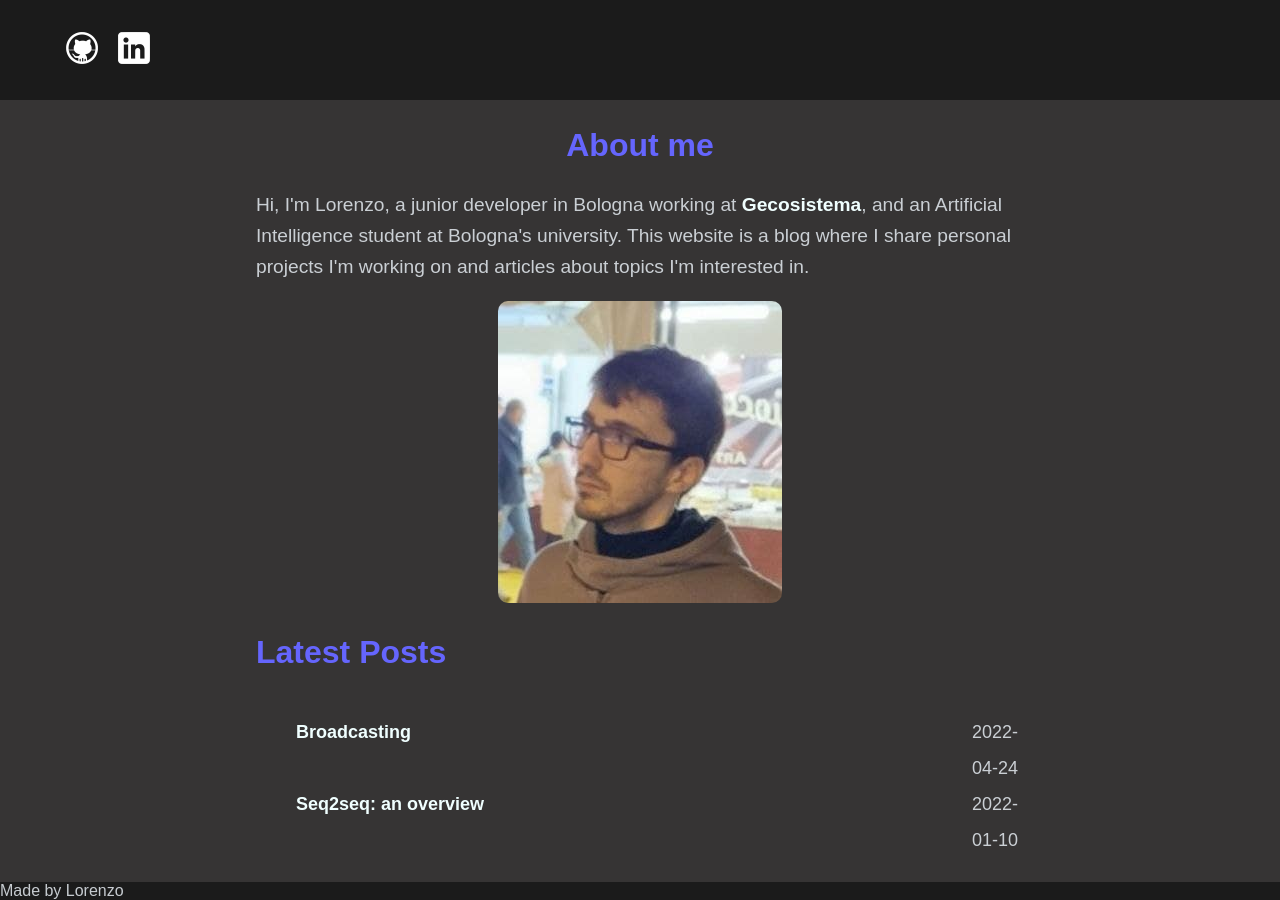
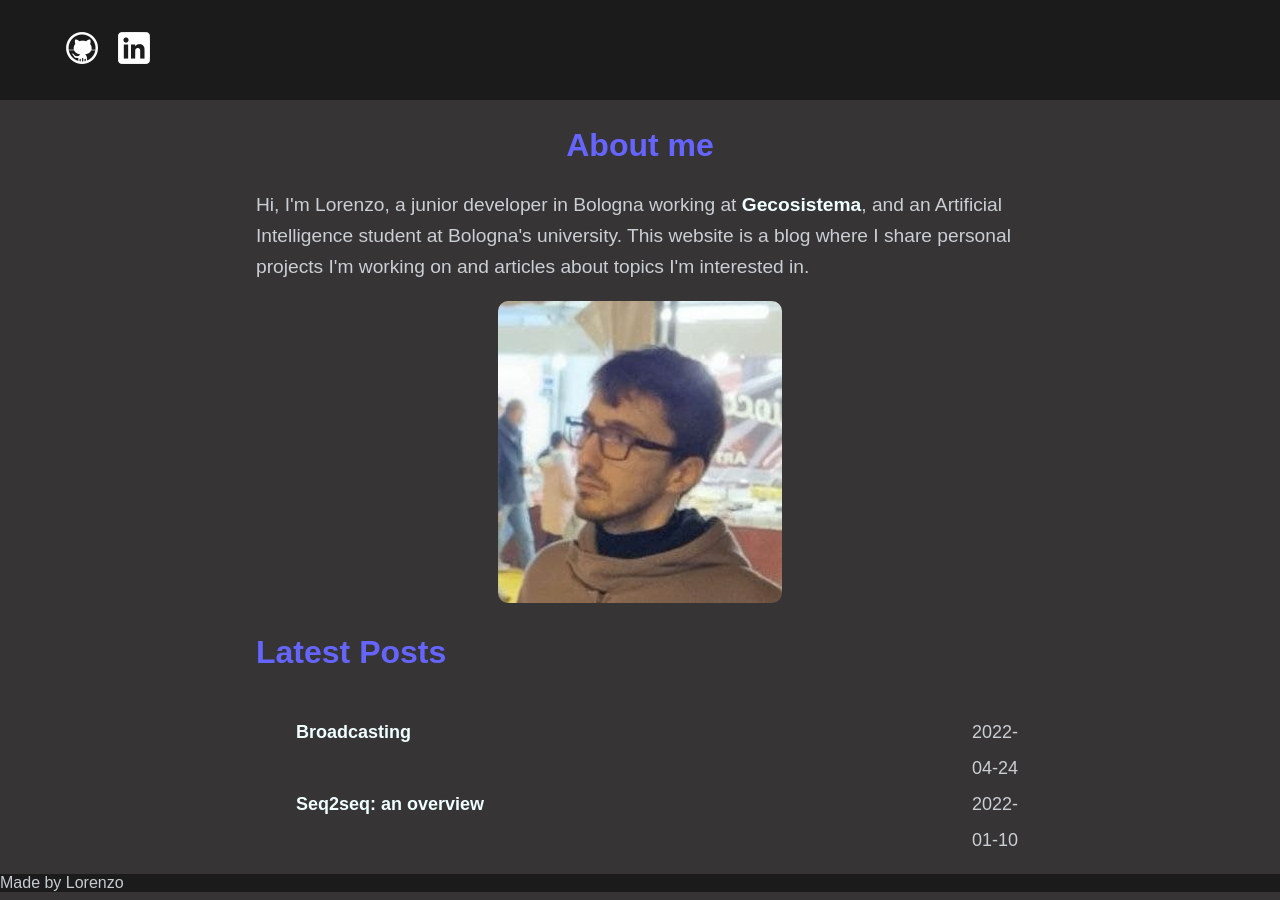
Before and after one commit to Plutone11011/Plutone11011.github.io, a Jekyll site: the page built from docs/index.markdown, in a window 1280 px wide. Built offline with Jekyll 4.4.1, drawn with Linux system fonts in a browser that asks for light colours.

Commit message:
footer back to static positioning

```diff
--- a/docs/Gemfile
+++ b/docs/Gemfile
@@ -28,3 +28,4 @@ end
 
 # Performance-booster for watching directories on Windows
 gem "wdm", "~> 0.1.1", :platforms => [:mingw, :x64_mingw, :mswin]
+gem "webrick"
--- a/docs/assets/index.css
+++ b/docs/assets/index.css
@@ -118,7 +118,7 @@ a:hover {
 
 .main-footer {
   display: block;
-  position: absolute;
+  /*position: absolute;*/
   bottom: 0;
   background-color: rgb(27, 27, 27);
   width: 100%;
```
Also changed, not shown: docs/Gemfile.lock.
